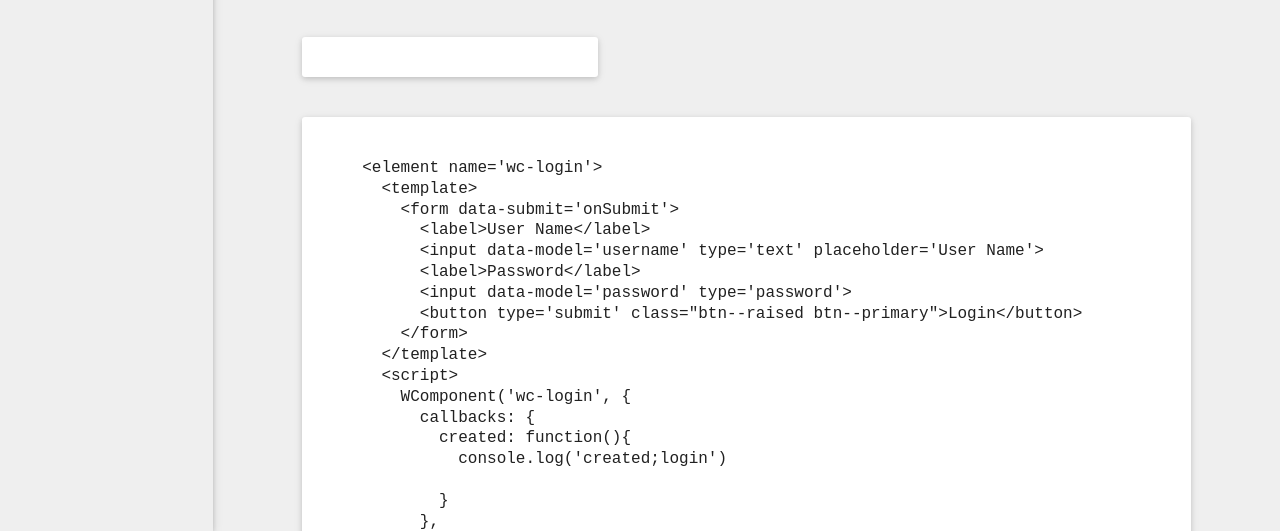
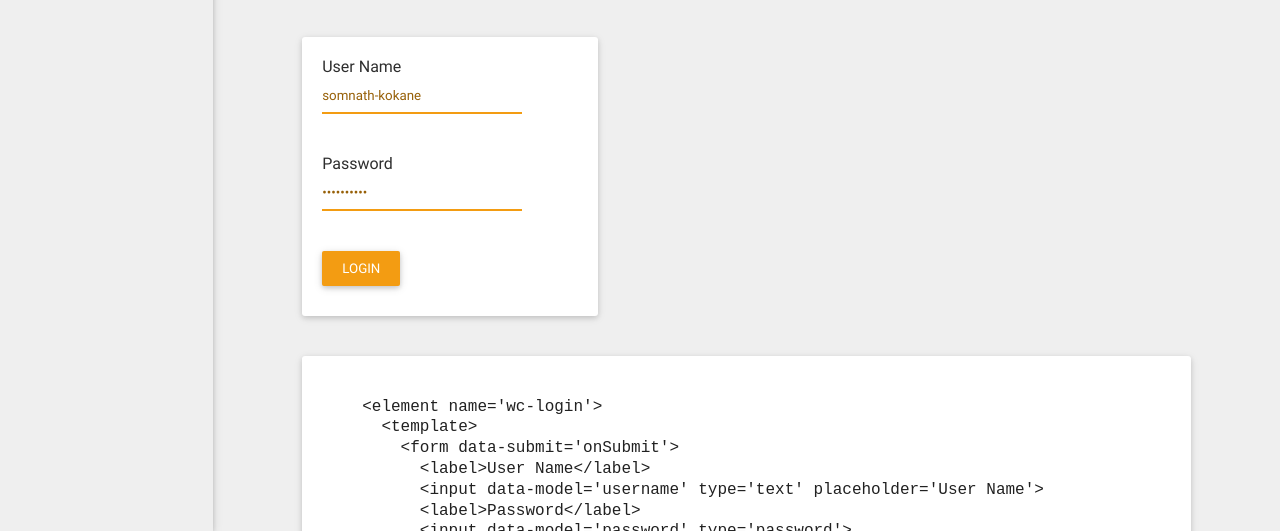
Before and after one commit to wcomponent/wcomponent, a website: page index.html in a window 1280 px wide. Shown: the part 269-800 px from the top of the page. Drawn offline with Linux system fonts and the light colour scheme; files that its build step writes are made by us from their sources; files whose address does not match are found by name.

Commit message:
Update index.html

```diff
--- a/index.html
+++ b/index.html
@@ -7,7 +7,7 @@
      <meta name="description" content="">
      <meta name="viewport" content="width=device-width, initial-scale=1">
      <link rel="stylesheet" type="text/css" href="dist/css/surface_styles.css">
-     <script src="src/wcomponent.min.js"></script>
+     <script src="dist/wcomponent.min.js"></script>
      <style>
           body /deep/ input[type="email"]:focus,
           body /deep/ input[type="email"]:valid,
@@ -100,6 +100,7 @@
         callbacks: {
           created: function(){
             console.log('created:login');
+          }
         },
         model: {
           username: 'somnath-kokane',
```
